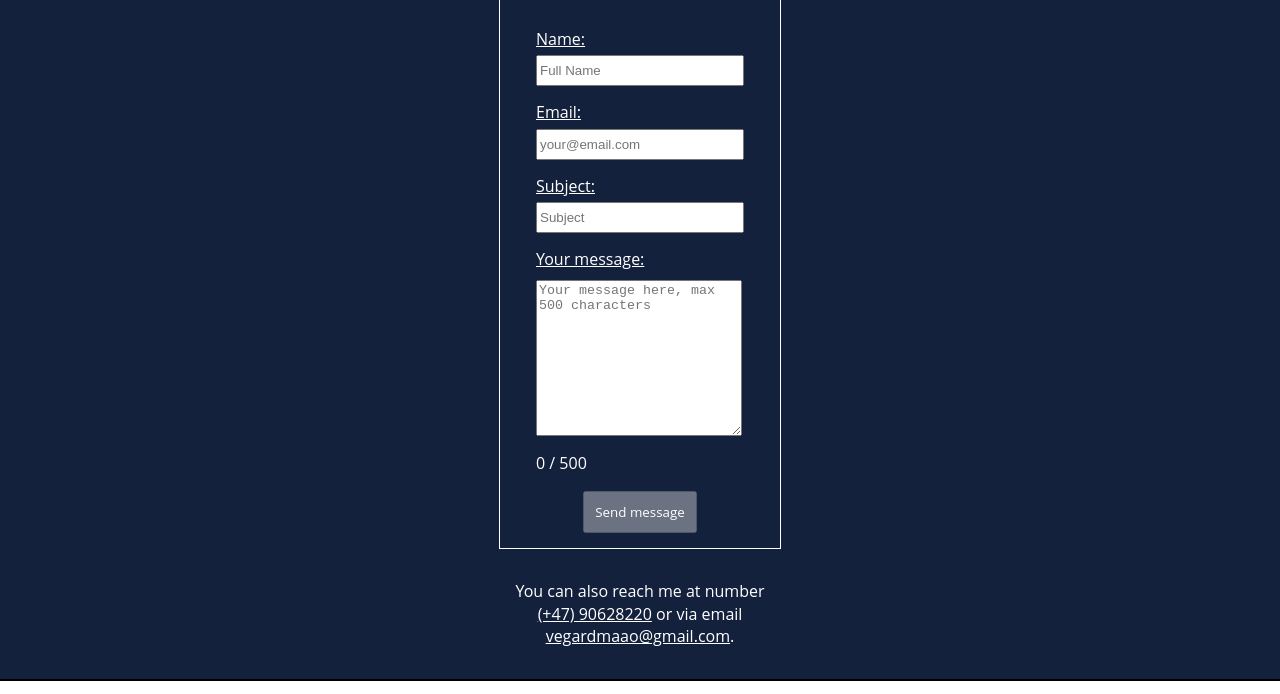
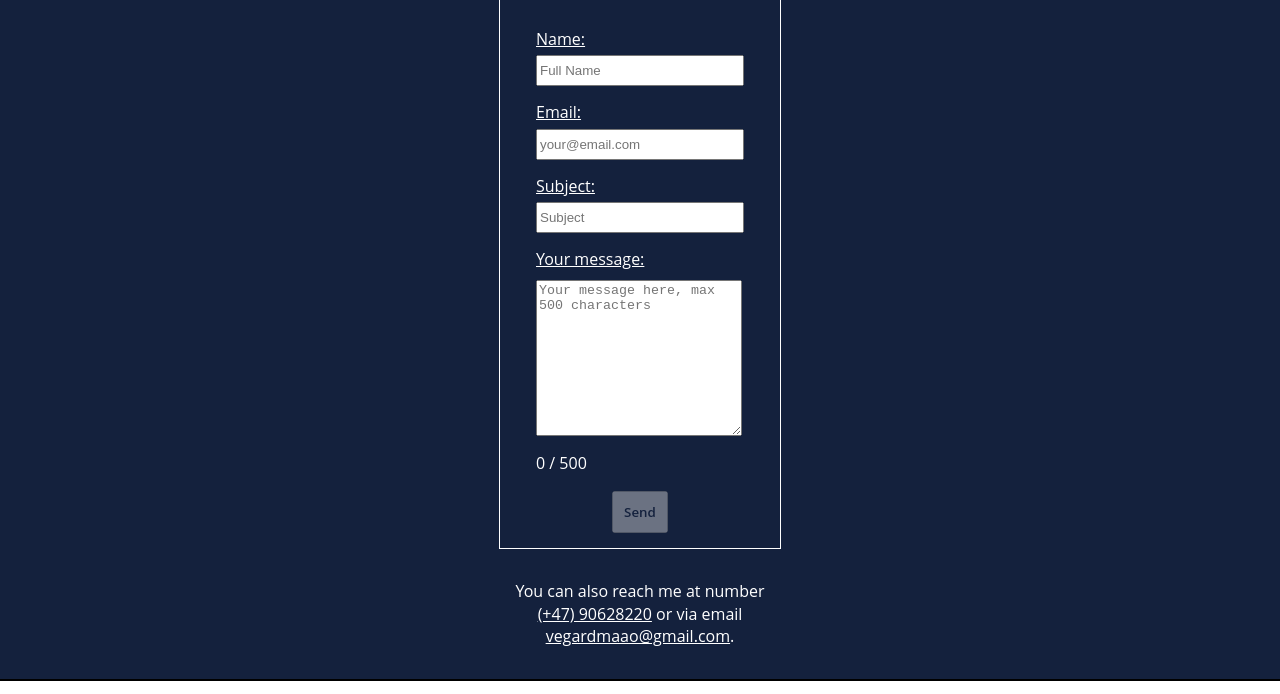
Before and after one commit to VegardMaao/Portfolio-management-1, a plain HTML site: page index.html in a window 1280 px wide. Shown: the part 1157-1851 px from the top of the page. Drawn offline with Linux system fonts and the light colour scheme; a web font is replaced by a local one.

Commit message:
Last change, improving button
Wasn't happy with the button when it was enabled,  so made last minute changes to it

```diff
--- a/css/main-styles.css
+++ b/css/main-styles.css
@@ -25,8 +25,12 @@ a, p, li, label, button{
     line-height: 1.4;
 }
 
-label, button{
+label{
     color: #fff;
+}
+
+button{
+    font-weight: 600;
 }
 
 /* STYLING THE HEADER */
--- a/index.html
+++ b/index.html
@@ -80,7 +80,7 @@
                       placeholder="Your message here, max 500 characters"></textarea>
                   <p class="char-count"><span class="counter"></span> / <span class="max-val"></span></p>
           </fieldset>
-          <button class="submit" type="submit" disabled>Send message</button>
+          <button class="submit" type="submit" disabled>Send</button>
       </form>
 
       <div class="infotext">
```
